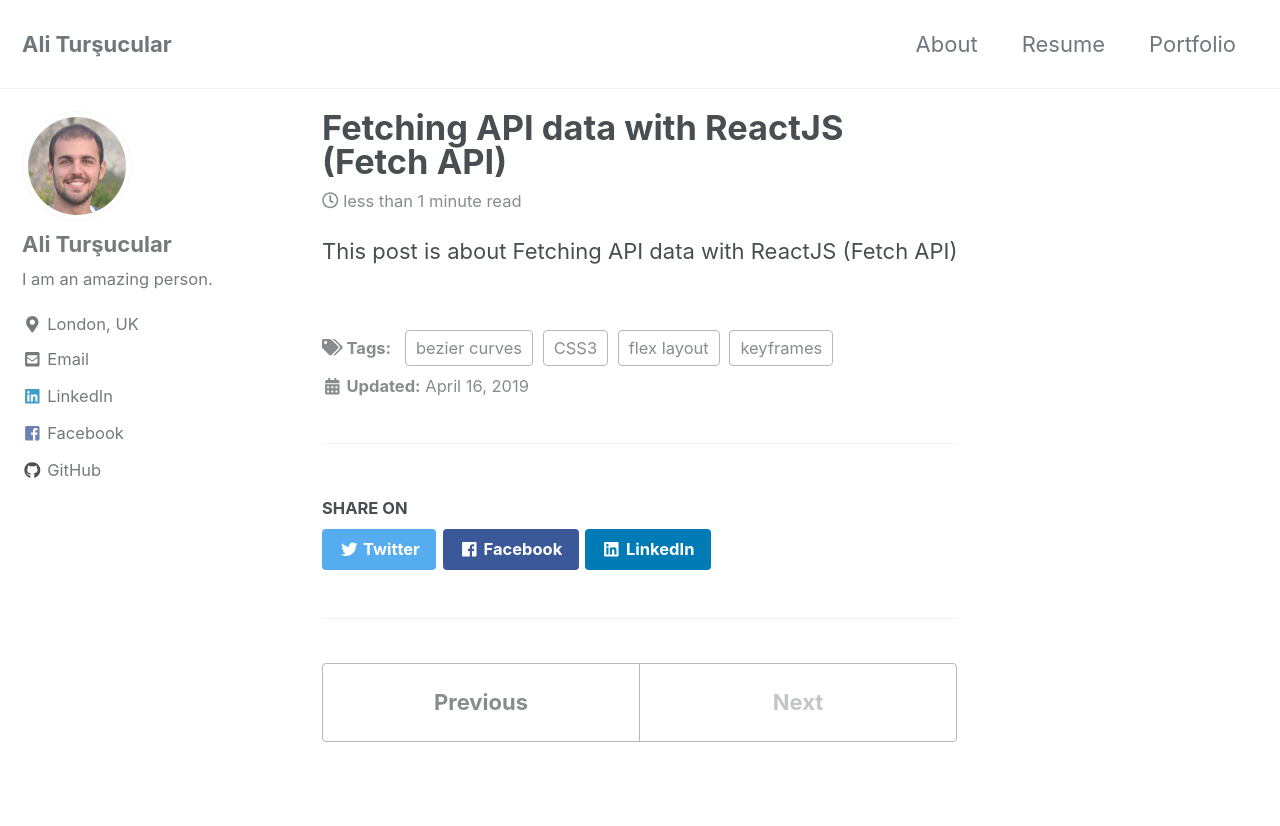
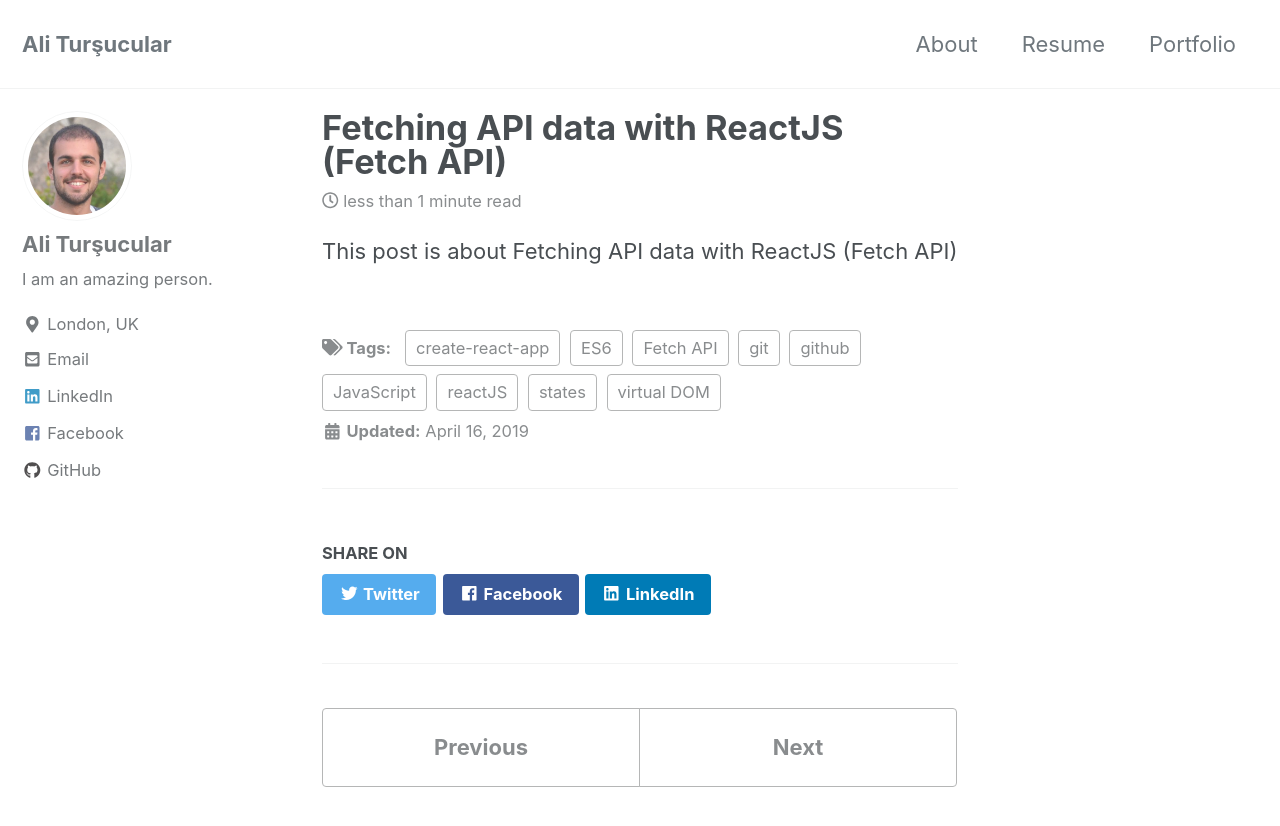
Before and after one commit to alitursucular/alitursucular.github.io, a Jekyll site: the page built from _posts/2019-04-16-fetching-api-data-with-reactjs.md, in a window 1280 px wide and 900 px high. Shown: the top 826 px of the window. Built offline with Jekyll 4.4.1, drawn with Linux system fonts in a browser that asks for light colours; cached includes are drawn as plain includes; some of the changed text lies outside the part shown.

Commit message:
New post creation and tag fix

```diff
--- a/_posts/2019-04-16-fetching-api-data-with-reactjs.md
+++ b/_posts/2019-04-16-fetching-api-data-with-reactjs.md
@@ -1,7 +1,18 @@
 ---
 title: "Fetching API data with ReactJS (Fetch API)"
 date: 2019-04-16
-tags: [CSS3, keyframes, bezier curves, flex layout]
+tags:
+  [
+    Fetch API,
+    reactJS,
+    states,
+    virtual DOM,
+    create-react-app,
+    JavaScript,
+    ES6,
+    git,
+    github,
+  ]
 excerpt: "Introduction text"
 ---
 
```
Also changed, not shown: _posts/2019-04-16-html5-layout-with-its-cool-tags.md (added, +8 -0 lines).
